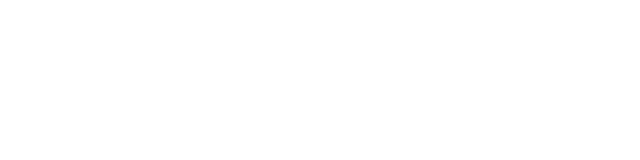
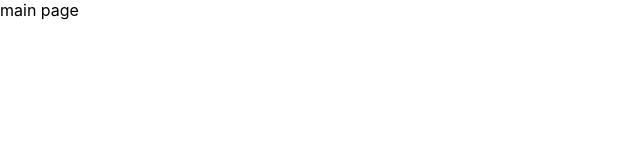
Before and after one commit to Valeria310/EdHook, a React (Create React App) app in the folder edhook/: page / in a window 1280 px wide. Shown: the top 160 px of the page, without its empty margins (0-640 px from the left). Built offline with nearby package versions, Linux system fonts and the light colour scheme.

Commit message:
feat: add components and routing

```diff
--- a/edhook/src/App.js
+++ b/edhook/src/App.js
@@ -1,5 +1,15 @@
 import "./App.css";
+import { BrowserRouter, Routes, Route } from "react-router-dom";
+import { Registration } from "./Components/Registration/Registration";
+import { MainPage } from "./Components/MainPage/MainPage";
 
-export const App = () => {
-  return <div className="App"></div>;
-};
+export const App = () => (
+  <div className="App">
+    <BrowserRouter>
+      <Routes>
+        <Route path="/registration" element={<Registration />} />
+        <Route path="/" element={<MainPage />} />
+      </Routes>
+    </BrowserRouter>
+  </div>
+);
--- /dev/null
+++ b/edhook/src/Components/MainPage/MainPage.jsx
@@ -0,0 +1 @@
+export const MainPage = () => <div>main page</div>;
--- /dev/null
+++ b/edhook/src/Components/Profile/Profile.jsx
@@ -0,0 +1 @@
+export const Profile = () => <div>main page</div>;
--- /dev/null
+++ b/edhook/src/Components/Registration/Registration.jsx
@@ -0,0 +1 @@
+export const Registration = () => <div>registration</div>;
```
